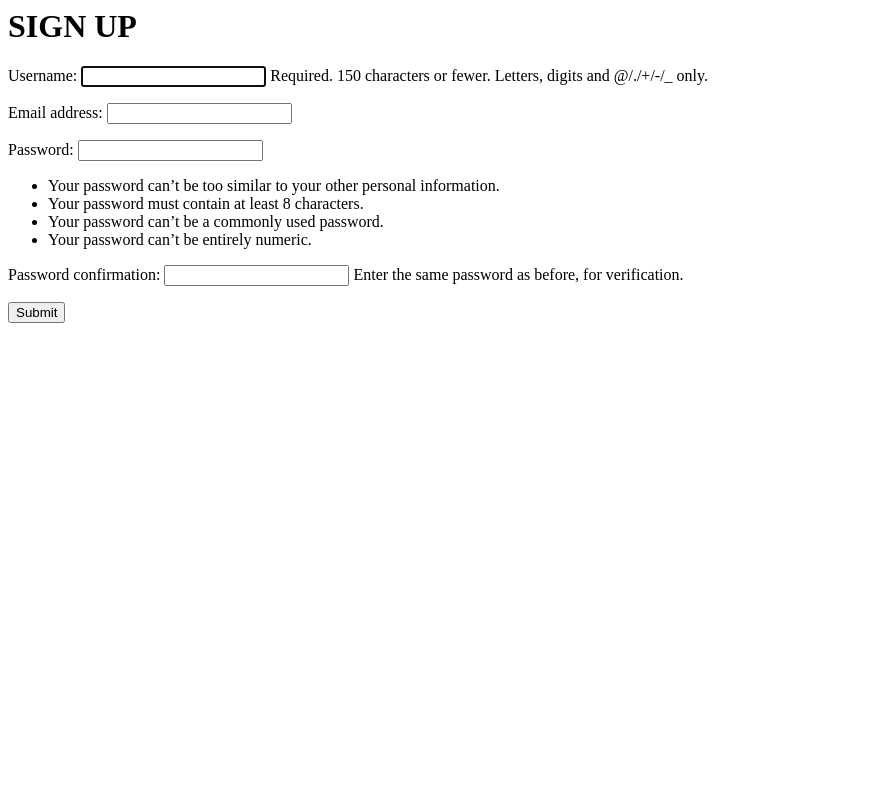
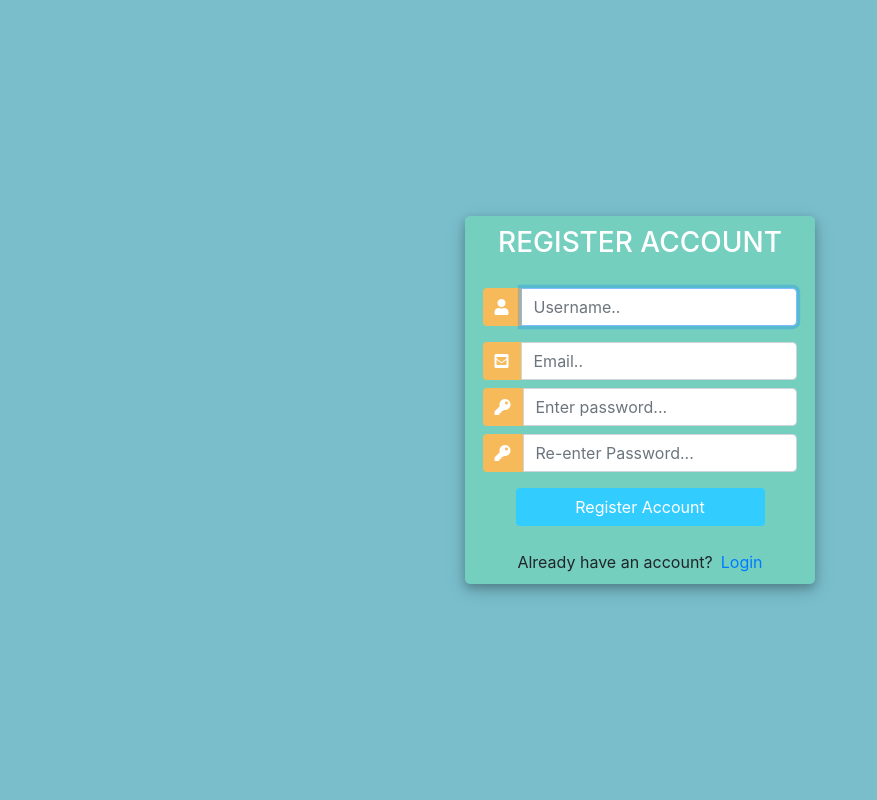
Before and after one commit to Codeit-Michael/classroom-app, a Django app: page /signup in a window 1280 px wide. Shown: the whole page, without its empty margins (0-877 px from the left). Run offline with Django 3.2, Linux system fonts and the light colour scheme; some libraries are stand-ins or nearby versions.

Commit message:
improve sign up template

```diff
--- a/schoolform/registration/templates/registration/signup.html
+++ b/schoolform/registration/templates/registration/signup.html
@@ -1,7 +1,137 @@
-<h1>SIGN UP</h1>
+<!DOCTYPE html>
+<html>
 
-<form method="POST" action="">
-	{% csrf_token %}
-	{{form.as_p}}
-	<input type='submit' name='Create user'>
-</form>
+<head>
+	<title>Login</title>
+	<link rel="stylesheet" href="https://stackpath.bootstrapcdn.com/bootstrap/4.1.3/css/bootstrap.min.css" integrity="sha384-MCw98/SFnGE8fJT3GXwEOngsV7Zt27NXFoaoApmYm81iuXoPkFOJwJ8ERdknLPMO" crossorigin="anonymous">
+	<script src="https://ajax.googleapis.com/ajax/libs/jquery/3.3.1/jquery.min.js"></script>
+	<link rel="stylesheet" href="https://use.fontawesome.com/releases/v5.6.1/css/all.css" integrity="sha384-gfdkjb5BdAXd+lj+gudLWI+BXq4IuLW5IT+brZEZsLFm++aCMlF1V92rMkPaX4PP" crossorigin="anonymous">
+
+	<style>
+		body,
+		html {
+			margin: 0;
+			padding: 0;
+			height: 100%;
+			background: #7abecc !important;
+		}
+		.user_card {
+			width: 350px;
+			margin-top: auto;
+			margin-bottom: auto;
+			background: #74cfbf;
+			position: relative;
+			display: flex;
+			justify-content: center;
+			flex-direction: column;
+			padding: 10px;
+			box-shadow: 0 4px 8px 0 rgba(0, 0, 0, 0.2), 0 6px 20px 0 rgba(0, 0, 0, 0.19);
+			-webkit-box-shadow: 0 4px 8px 0 rgba(0, 0, 0, 0.2), 0 6px 20px 0 rgba(0, 0, 0, 0.19);
+			-moz-box-shadow: 0 4px 8px 0 rgba(0, 0, 0, 0.2), 0 6px 20px 0 rgba(0, 0, 0, 0.19);
+			border-radius: 5px;
+
+		}
+
+		.form_container {
+			margin-top: 20px;
+		}
+
+		#form-title{
+			color: #fff;
+		}
+		.login_btn {
+			width: 100%;
+			background: #33ccff !important;
+			color: white !important;
+		}
+		.login_btn:focus {
+			box-shadow: none !important;
+			outline: 0px !important;
+		}
+		.login_container {
+			padding: 0 2rem;
+		}
+		.input-group-text {
+			background: #f7ba5b !important;
+			color: white !important;
+			border: 0 !important;
+			border-radius: 0.25rem 0 0 0.25rem !important;
+		}
+		.input_user,
+		.input_pass:focus {
+			box-shadow: none !important;
+			outline: 0px !important;
+		}
+
+	</style>
+
+</head>
+<body>
+	<div class="container h-100">
+		<div class="d-flex justify-content-center h-100">
+			<div class="user_card">
+				<div class="d-flex justify-content-center">
+					<h3 id="form-title">REGISTER ACCOUNT</h3>
+				</div>
+				<div class="d-flex justify-content-center form_container">
+
+					<form method="POST" action="">
+						{% csrf_token %}
+						<div class="input-group mb-3">
+							<div class="input-group-append">
+								<span class="input-group-text"><i class="fas fa-user"></i></span>
+							</div>
+							{{form.username}}
+						</div>
+						<div class="input-group mb-2">
+							<div class="input-group-append">
+								<span class="input-group-text"><i class="fas fa-envelope-square"></i></span>
+							</div>
+							{{form.email}}
+						</div>
+						<div class="input-group mb-2">
+							<div class="input-group-append">
+								<span class="input-group-text"><i class="fas fa-key"></i></span>
+							</div>
+							{{form.password2}}
+						</div>
+						<div class="input-group mb-2">
+							<div class="input-group-append">
+								<span class="input-group-text"><i class="fas fa-key"></i></span>
+							</div>
+							{{form.password2}}
+						</div>
+
+				   		<div class="d-flex justify-content-center mt-3 login_container">
+				 			<input class="btn login_btn" type="submit" value="Register Account">
+				   		</div>
+					</form>
+				</div>
+
+				<div class="mt-4">
+					<div class="d-flex justify-content-center links">
+						Already have an account? <a href="{% url 'login' %}" class="ml-2">Login</a>
+					</div>
+				</div>
+			</div>
+		</div>
+	</div>
+	<script>
+						/* Because i didnt set placeholder values in forms.py they will be set here using vanilla Javascript
+		//We start indexing at one because CSRF_token is considered and input field
+		 */
+
+		//Query All input fields
+		var form_fields = document.getElementsByTagName('input')
+		form_fields[1].placeholder='Username..';
+		form_fields[2].placeholder='Email..';
+		form_fields[3].placeholder='Enter password...';
+		form_fields[4].placeholder='Re-enter Password...';
+
+
+		for (var field in form_fields){
+			form_fields[field].className += ' form-control'
+		}
+	</script>
+</body>
+</html>
--- a/schoolform/users.txt
+++ b/schoolform/users.txt
@@ -39,3 +39,9 @@ every 'UserCreationForm' of 'CreateUserForm' instead:
 				myForm.save()
 				return HttpResponseRedirect('/')
 		return render(request,'registration/signup.html',{'form':myForm})
+
+- Designing: After copying and pasting the HTML code, find where the form starts and
+move the csrf token over there.
+
+- Next, find all the inputs inside the divs where the context style are in. Replace those inputs of our code imports. EX:
+Replace <input type="text" name="username"> into {{forms.username}}
```
Also changed, not shown: schoolform/db.sqlite3.
